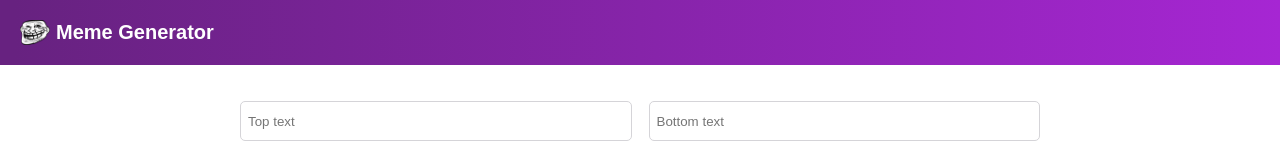
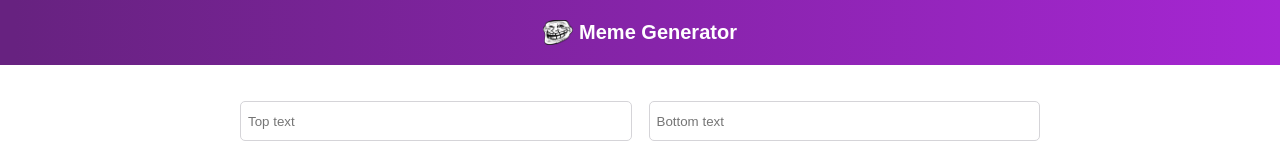
Before and after one commit to Nitanjr/meme-generator, a React app: page / in a window 1280 px wide. Shown: the top 156 px of the page. Built offline with nearby package versions, Linux system fonts and the light colour scheme; no server answers.

Commit message:
Remove unnecessary margin-right from header title for improved alignment

```diff
--- a/src/style.css
+++ b/src/style.css
@@ -28,7 +28,7 @@ main {
 
 .header--title {
   font-size: 1.25rem;
-  margin-right: auto;
+  margin: 0;
 }
 
 .header--project {
```
